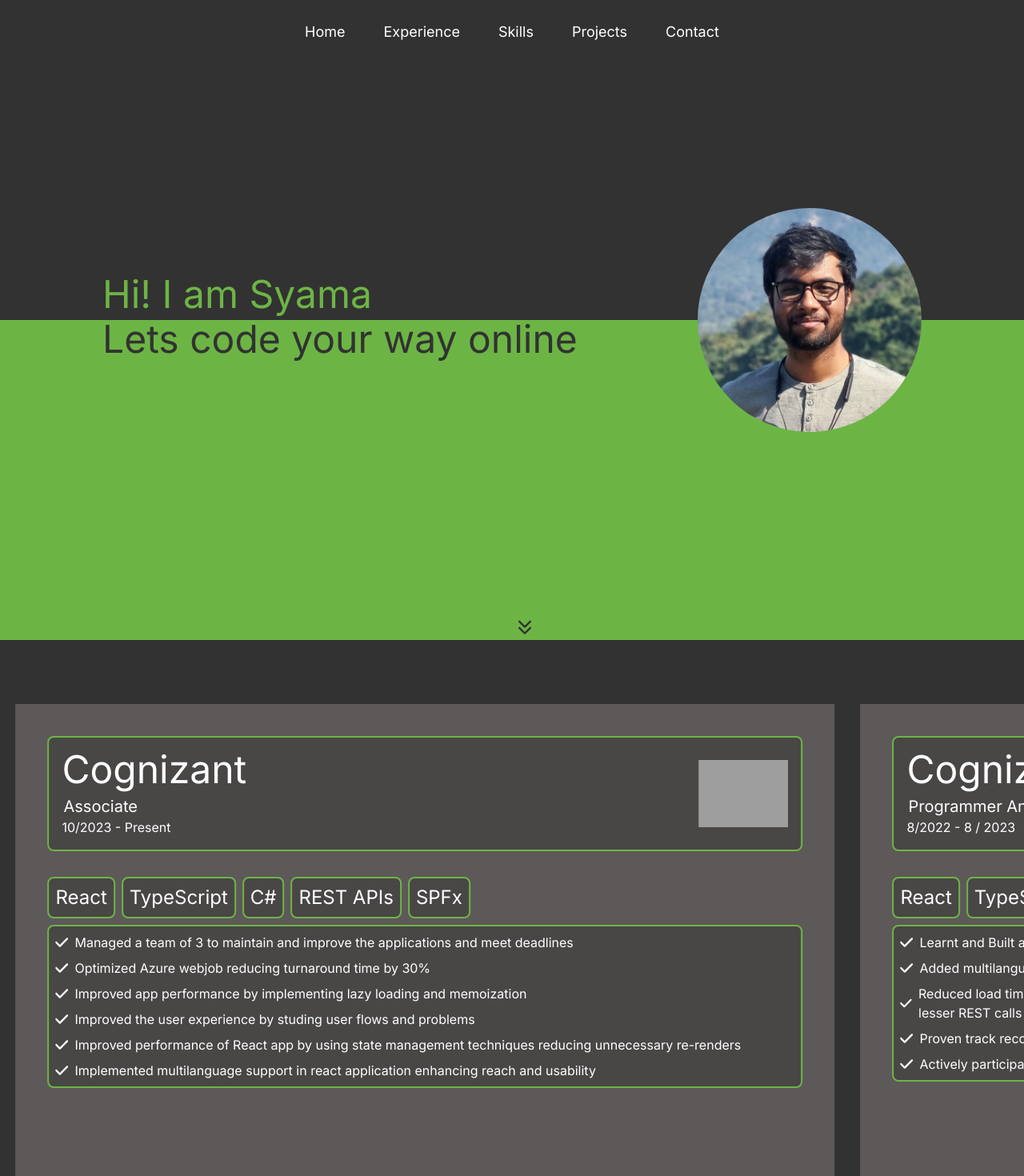
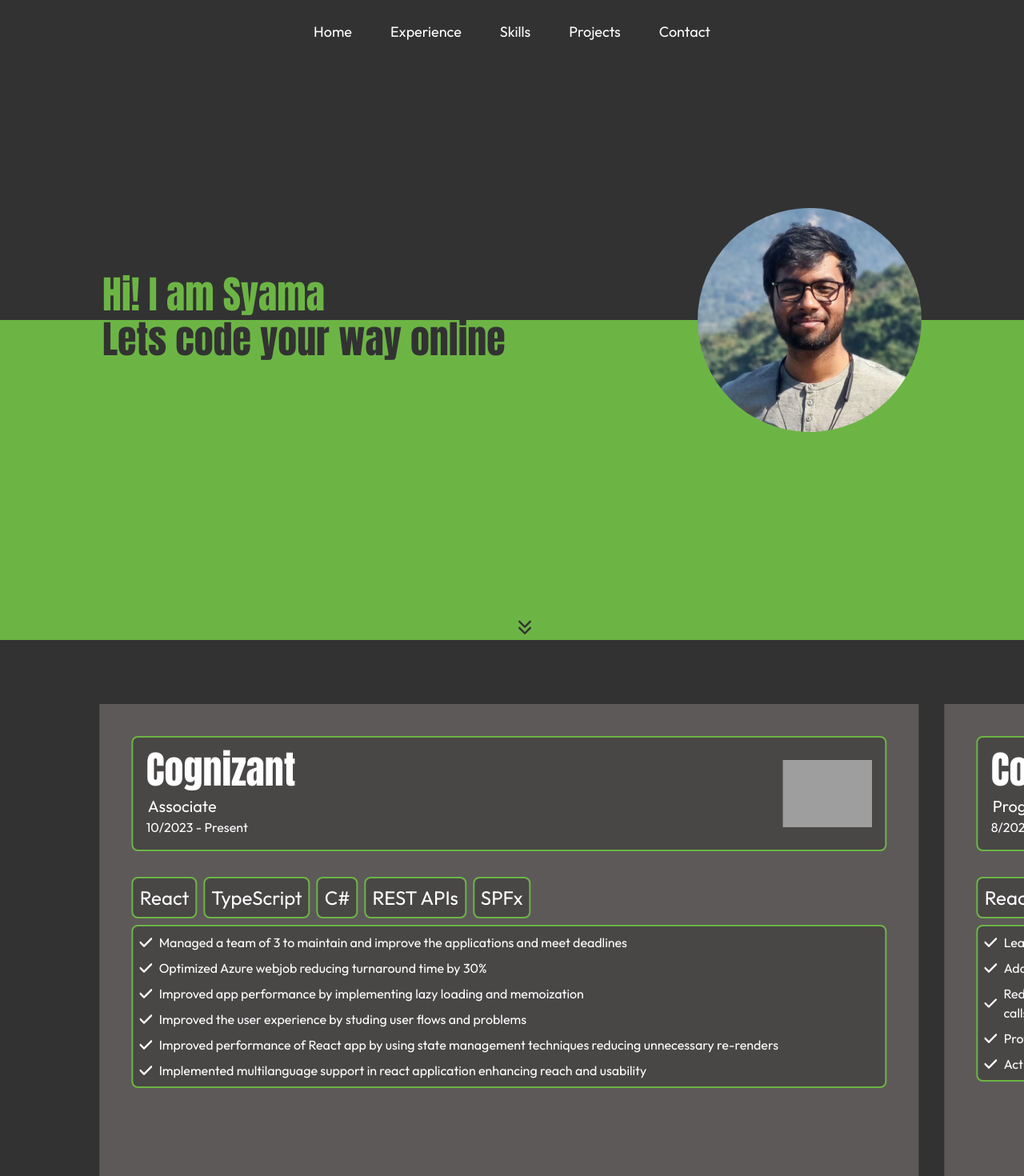
Before and after one commit to s-decico/portfolio, a Next.js app: page / in a window 1280 px wide. Shown: the top 1470 px of the page at 80% size. Built offline with nearby package versions, Linux system fonts and the light colour scheme; grey boxes are pictures that could not be loaded.

Commit message:
added tab project, font change

```diff
--- a/src/app/components/ExperienceCard.jsx
+++ b/src/app/components/ExperienceCard.jsx
@@ -26,7 +26,7 @@
       >
         <div className="experience-logo flex justify-between items-center h-36 p-4 bg-[#00000036] rounded-lg border-2 border-[#6cb545]">
           <div className="company-name-designation flex flex-col justify-around">
-            <div className="company-name text-5xl">
+            <div className="company-name card-heading-font text-5xl">
               {companyname != null && companyname}
             </div>
             <div className="exp-card-designation text-xl pl-[2px] pt-2">
--- a/src/app/components/ExperienceMobile.jsx
+++ b/src/app/components/ExperienceMobile.jsx
@@ -95,8 +95,8 @@
 
   return (
     <div className="relative overflow-x-hidden h-dvh bg-[#323232]">
-      <div className="exp-mobile-heading flex justify-center items-center text-5xl text-white pt-4">
-        Experience
+      <div className="exp-mobile-heading heading-font flex justify-center items-center text-5xl text-white pt-4">
+        EXPERIENCE
       </div>
       <motion.div
         drag="x"
--- a/src/app/components/ExperienceMobileCard.jsx
+++ b/src/app/components/ExperienceMobileCard.jsx
@@ -21,7 +21,7 @@
         <div className="exp-mobile-company-logo w-40 h-40 rounded-full overflow-hidden">
           <img src={companylogo != null && companylogo} alt="" />
         </div>
-        <div className="exp-mobile-company-name text-5xl py-6">
+        <div className="exp-mobile-company-name card-heading-font text-5xl py-6">
           {companyname != null && companyname}
         </div>
       </div>
--- a/src/app/components/ProjectCard.jsx
+++ b/src/app/components/ProjectCard.jsx
@@ -45,7 +45,9 @@
           className="project-card relative w-[80vw] h-[70vh]  flex items-center justify-center px-10 gap-5 origin-top shadow-lg"
         >
           <div className="project-details overflow-hidden  w-[60%] h-[80%] flex flex-col items-start gap-2">
-            <div className="project-name text-4xl pb-10">{projectName}</div>
+            <div className="project-name card-heading-font text-4xl pb-10">
+              {projectName}
+            </div>
             <div className="project-tech flex gap-2 flex-wrap">
               {projectTechStack.map((tech, index) => {
                 if (tech) {
--- a/src/app/globals.scss
+++ b/src/app/globals.scss
@@ -2,8 +2,7 @@
 @tailwind components;
 @tailwind utilities;
 
-@import url("https://fonts.googleapis.com/css2?family=Cinzel:wght@400..900&display=swap");
-/* Primary: 6cb545
+@import url("https://fonts.googleapis.com/css2?family=Anton&family=Outfit:wght@100..900&display=swap"); /* Primary: 6cb545
 Secondary: 323232
 
 green:[#6cb545]
@@ -15,6 +14,7 @@
   padding: 0;
   box-sizing: border-box;
   scroll-behavior: smooth;
+  font-family: "Outfit", sans-serif;
 }
 body {
   min-width: 360px;
@@ -22,6 +22,14 @@
 
 .landing-container {
   background: linear-gradient(to bottom, #323232 50%, #6cb545 50%);
+}
+.heading-font {
+  font-family: "Anton" !important;
+  letter-spacing: 0.2rem;
+}
+
+.card-heading-font {
+  font-family: "Anton" !important;
 }
 
 .contact-form-container input:focus {
@@ -137,6 +145,9 @@
   .skills-container {
     padding: 1rem;
   }
+  .skill-heading {
+    margin-bottom: 2rem;
+  }
   .skill-box {
     width: 6rem;
     height: 6rem;
--- a/src/app/sections/Experience.jsx
+++ b/src/app/sections/Experience.jsx
@@ -22,8 +22,8 @@
         className="experience-container relative h-[300vh] bg-[#323232]"
       >
         <div className="experience-card-container sticky top-0 h-screen flex items-center overflow-hidden pt-16 ">
-          <div className="section-heading top-0 text-5xl -rotate-90 text-white">
-            Experience
+          <div className="section-heading heading-font top-0 mx-10 text-5xl -rotate-90 text-white">
+            EXPERIENCE
           </div>
           <motion.div
             className="exp-cards h-full flex gap-8 p-4 w-max pl-20"
--- a/src/app/sections/Landing.jsx
+++ b/src/app/sections/Landing.jsx
@@ -18,30 +18,30 @@
               Idea to Online Impact
             </div> */}
             <div className="hero-text-top overflow-hidden p-0 text-[#6cb545] min-h-14">
-              {/* <ReactTyped
-                startWhenVisible
-                strings={["Hi! I'm Syamatak", "I'm a full stack developer"]}
-                typeSpeed={50}
-                backSpeed={50}
-                className="hero-text-top overflow-hidden p-0 text-[#6cb545] min-h-14"
-              /> */}
-
               <TypeAnimation
                 sequence={[
-                  // Same substring at the start will only be typed out once, initially
                   "Hi! I am Syamatak",
-                  1000, // wait 1s before replacing "Mice" with "Hamsters"
+                  1000,
                   "Hi! I am a full stack developer",
                   1000,
                 ]}
                 wrapper="div"
                 speed={50}
-                style={{ fontSize: "1em", display: "inline-block" }}
+                style={{
+                  fontSize: "1em",
+                  display: "inline-block",
+                  fontFamily: "Anton",
+                }}
                 repeat={Infinity}
               />
             </div>
 
-            <div className="hero-text-bottom overflow-hidden text-[#323232] min-h-14 ">
+            <div
+              className="hero-text-bottom overflow-hidden text-[#323232] min-h-14 "
+              style={{
+                fontFamily: "Anton",
+              }}
+            >
               Lets code your way online
             </div>
           </div>
--- a/src/app/sections/Projects.jsx
+++ b/src/app/sections/Projects.jsx
@@ -16,9 +16,9 @@
     <>
       <div
         ref={container}
-        className="projects-container relative w-full h-[400dvh] bg-[#323232] text-white flex flex-col items-center justify-center gap-24 py-32"
+        className="projects-container relative w-full h-[500dvh] bg-[#323232] text-white flex flex-col items-center justify-center gap-24 py-32"
       >
-        <div className="heading text-5xl">Projects</div>
+        <div className="heading heading-font text-5xl">PROJECTS</div>
         {ProjectObj.map((project, index) => {
           const targetScale = 1 - (ProjectObj.length - index) * 0.05;
           if (project) {
--- a/src/app/sections/Skills.jsx
+++ b/src/app/sections/Skills.jsx
@@ -35,8 +35,8 @@
         ref={targetRef}
         className="skills-container relative w-full bg-[#323232] p-20"
       >
-        <div className="skill-heading text-5xl text-white mb-8 flex items-center justify-center w-full ">
-          Skills
+        <div className="skill-heading heading-font text-5xl text-white mb-24 flex items-center justify-center w-full ">
+          SKILLS
         </div>
         <div className="skill-card-container flex flex-wrap gap-4 items-center justify-center sticky top-0  py-4">
           {skillObj &&
--- a/src/contexts/ProjectContextProvider.jsx
+++ b/src/contexts/ProjectContextProvider.jsx
@@ -5,7 +5,7 @@
 const ProjectContextProvider = ({ children }) => {
   const [Project, setProject] = useState([
     {
-      projectName: "Resumate",
+      projectName: "RESUMATE",
       projectLinkFlag: true,
       projectLink: "https://resumatebys.vercel.app/",
       projectTechStack: [
@@ -14,6 +14,7 @@
         "NodeJS",
         "ExpressJS",
         "MongoDB",
+        "Authentication",
         "JWT",
         "Bcrypt",
       ],
@@ -28,7 +29,7 @@
       ],
     },
     {
-      projectName: "Portfolio Website",
+      projectName: "PORTFOLIO WEBSITE",
       projectLinkFlag: true,
       projectLink: "https://syamantaksarkar.vercel.app/",
       projectTechStack: ["NextJS", "Tailwind CSS", "Context API"],
@@ -42,7 +43,22 @@
       ],
     },
     {
-      projectName: "Weather App",
+      projectName: "TAB GROUPER CHROME EXTENSION",
+      projectLinkFlag: true,
+      projectLink: "https://github.com/s-decico/tabs-group-extension",
+      projectTechStack: ["JavaScript", "Chrome APIs"],
+      date: "July-2024",
+      color: "#7dbf63",
+      projectPicture: "/tabextension_proj.jpg",
+
+      projectDescription: [
+        "Designed a simple easy to use extension",
+        "Just with one click group all the tabs based on domain",
+        "With one click you can ungroup also at your convenience",
+      ],
+    },
+    {
+      projectName: "WEATHER APP",
       projectLinkFlag: true,
       projectLink: "https://s-decico.github.io/WeatherApp/",
       projectTechStack: ["HTML", "CSS", "JavaSxript", "OpenWeatherMap API"],
@@ -55,7 +71,7 @@
       ],
     },
     {
-      projectName: "Patient Management Dashboard UI",
+      projectName: "PATIENT MANAGEMENT DASHBOARD UI",
       projectLinkFlag: false,
       projectLink: "",
       projectTechStack: ["React", "Material UI"],
```
Also changed, not shown: src/app/sections/Contact.jsx (+11 -7 lines), public/tabextension_proj.jpg (added).
